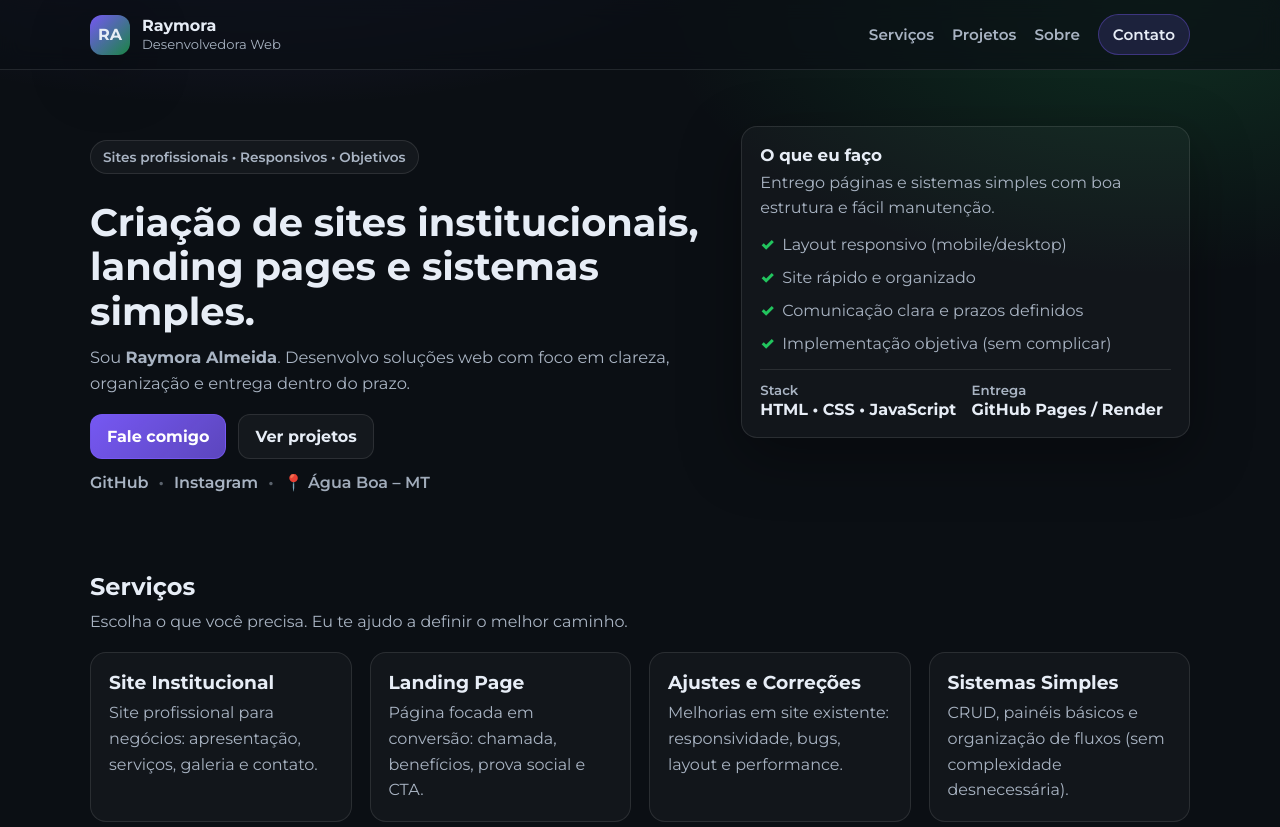
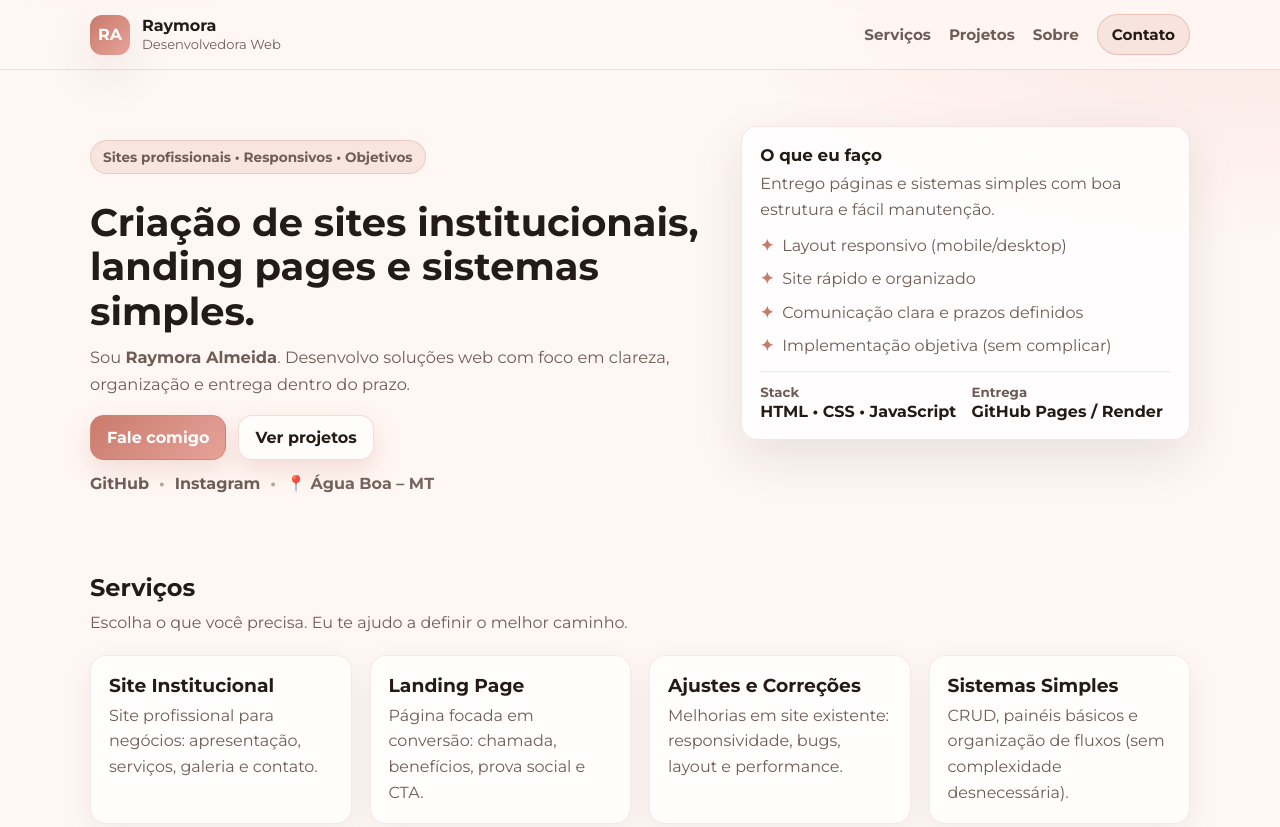
Before and after one commit to RaymoraKatielly/raymora-portfolio, a plain HTML site: page index.html in a window 1280 px wide. Shown: the top 827 px of the page. Drawn offline with Linux system fonts and the light colour scheme.

Commit message:
style atualizado

```diff
--- a/style.css
+++ b/style.css
@@ -1,16 +1,21 @@
 :root{
-  --bg:#0b0f14;
-  --panel:#0f1621;
-  --card:#101a27;
-  --text:#e7edf6;
-  --muted:#a9b4c3;
-  --line:rgba(255,255,255,.10);
-  --brand:#7c5cff;
-  --brand2:#22c55e;
+  /* Paleta terracota/rosa (delicada) */
+  --bg:#fff7f4;          /* fundo */
+  --panel:#ffffff;       /* painéis */
+  --card:#ffffff;        /* cards */
+  --text:#241b16;        /* texto principal */
+  --muted:#6e5d57;       /* texto secundário */
+  --line:rgba(36,27,22,.10);
+
+  --brand:#c97b6b;       /* terracota */
+  --brand-2:#e7a39a;     /* rosa queimado */
+  --accent:#f3d7cf;      /* blush */
+  --shadow: 0 18px 50px rgba(36,27,22,.10);
+
   --radius:16px;
-  --shadow: 0 18px 60px rgba(0,0,0,.35);
   --max:1100px;
   --gap:18px;
+
   font-family:"Montserrat",system-ui,-apple-system,Segoe UI,Roboto,Arial,sans-serif;
 }
 
@@ -19,97 +24,69 @@ html{scroll-behavior:smooth}
 body{
   margin:0;
   color:var(--text);
-  background: radial-gradient(1200px 600px at 20% -10%, rgba(124,92,255,.25), transparent 55%),
-              radial-gradient(900px 500px at 90% 0%, rgba(34,197,94,.18), transparent 55%),
-              var(--bg);
+  background:
+    radial-gradient(1000px 500px at 10% -10%, rgba(201,123,107,.22), transparent 55%),
+    radial-gradient(900px 450px at 95% 0%, rgba(231,163,154,.20), transparent 55%),
+    var(--bg);
 }
 
-a{color:inherit; text-decoration:none}
-a:hover{opacity:.9}
+a{color:inherit;text-decoration:none}
+a:hover{opacity:.92}
 
-.container{
-  width:min(100% - 36px, var(--max));
-  margin-inline:auto;
-}
+.container{width:min(100% - 36px, var(--max)); margin-inline:auto}
 
 /* Header */
 .header{
-  position:sticky;
-  top:0;
-  z-index:50;
+  position:sticky; top:0; z-index:50;
   backdrop-filter: blur(10px);
-  background: rgba(11,15,20,.70);
+  background: rgba(255,247,244,.85);
   border-bottom:1px solid var(--line);
 }
 
 .header-inner{
-  display:flex;
-  align-items:center;
-  justify-content:space-between;
-  padding:14px 0;
-  gap:16px;
+  display:flex; align-items:center; justify-content:space-between;
+  padding:14px 0; gap:16px;
 }
 
-.brand{
-  display:flex;
-  align-items:center;
-  gap:12px;
-}
-
+.brand{display:flex; align-items:center; gap:12px}
 .brand-mark{
-  width:40px;height:40px;
-  border-radius:12px;
-  display:grid;place-items:center;
-  font-weight:800;
-  background: linear-gradient(135deg, rgba(124,92,255,.95), rgba(34,197,94,.65));
+  width:40px; height:40px; border-radius:12px;
+  display:grid; place-items:center;
+  font-weight:800; color:#fff;
+  background: linear-gradient(135deg, var(--brand), var(--brand-2));
   box-shadow: var(--shadow);
 }
-
 .brand-text strong{display:block; line-height:1.1}
 .brand-text small{display:block; color:var(--muted); font-size:.82rem; margin-top:2px}
 
 .nav{
-  display:flex;
-  align-items:center;
-  gap:18px;
+  display:flex; align-items:center; gap:18px;
 }
+.nav a{color:var(--muted); font-weight:700; font-size:.95rem}
+.nav a:hover{color:var(--text)}
 
-.nav a{
-  color:var(--muted);
-  font-weight:600;
-  font-size:.95rem;
-}
-.nav a:hover{color:var(--text)}
 .nav-cta{
-  padding:10px 14px;
-  border-radius:999px;
-  background: rgba(124,92,255,.16);
-  border:1px solid rgba(124,92,255,.35);
+  padding:10px 14px; border-radius:999px;
+  background: rgba(201,123,107,.14);
+  border:1px solid rgba(201,123,107,.35);
   color:var(--text) !important;
 }
 
 /* Mobile menu button */
 .nav-toggle{
   display:none;
-  width:44px;height:44px;
-  border-radius:12px;
-  background: rgba(255,255,255,.06);
+  width:44px;height:44px;border-radius:12px;
+  background: rgba(36,27,22,.04);
   border:1px solid var(--line);
   cursor:pointer;
 }
 .nav-toggle span{
-  display:block;
-  height:2px;
-  width:20px;
-  margin:5px auto;
-  background: var(--text);
-  border-radius:10px;
+  display:block; height:2px; width:20px;
+  margin:5px auto; background: var(--text); border-radius:10px;
 }
 
 /* Hero */
-.hero{
-  padding:56px 0 24px;
-}
+.hero{padding:56px 0 24px}
 
 .hero-grid{
   display:grid;
@@ -122,10 +99,10 @@ a:hover{opacity:.9}
   display:inline-flex;
   padding:8px 12px;
   border-radius:999px;
-  border:1px solid var(--line);
-  background: rgba(255,255,255,.04);
+  border:1px solid rgba(201,123,107,.25);
+  background: rgba(243,215,207,.55);
   color:var(--muted);
-  font-weight:600;
+  font-weight:700;
   font-size:.85rem;
 }
 
@@ -138,18 +115,14 @@ h1{
 .lead{
   color:var(--muted);
   font-size:1.02rem;
-  line-height:1.6;
+  line-height:1.65;
   margin:0 0 18px;
 }
 
 .hero-actions{display:flex; gap:12px; flex-wrap:wrap; margin: 0 0 14px}
 .hero-links{
-  display:flex;
-  gap:10px;
-  flex-wrap:wrap;
-  align-items:center;
-  color:var(--muted);
-  font-weight:600;
+  display:flex; gap:10px; flex-wrap:wrap; align-items:center;
+  color:var(--muted); font-weight:700;
 }
 .dot{opacity:.5}
 .location{opacity:.95}
@@ -161,53 +134,37 @@ h1{
   justify-content:center;
   gap:8px;
   padding:12px 16px;
-  border-radius:12px;
-  background: linear-gradient(135deg, rgba(124,92,255,.95), rgba(124,92,255,.72));
-  border:1px solid rgba(124,92,255,.55);
+  border-radius:14px;
+  background: linear-gradient(135deg, var(--brand), var(--brand-2));
+  border:1px solid rgba(201,123,107,.55);
   color:white;
-  font-weight:700;
+  font-weight:800;
   cursor:pointer;
+  box-shadow: 0 10px 24px rgba(201,123,107,.22);
 }
+.btn:hover{transform: translateY(-1px)}
+.btn:active{transform:none}
 
-.btn:hover{transform: translateY(-1px)}
 .btn-outline{
-  background: rgba(255,255,255,.04);
-  border:1px solid var(--line);
+  background: rgba(255,255,255,.75);
+  border:1px solid rgba(201,123,107,.25);
   color:var(--text);
 }
-.btn-small{
-  padding:10px 12px;
-  border-radius:12px;
-  font-size:.92rem;
-}
-.btn:active{transform:none}
+.btn-small{padding:10px 12px; border-radius:12px; font-size:.92rem}
 
 /* Hero side card */
 .hero-card{
-  background: rgba(255,255,255,.03);
-  border:1px solid var(--line);
+  background: rgba(255,255,255,.78);
+  border:1px solid rgba(201,123,107,.18);
   border-radius: var(--radius);
   padding:18px;
   box-shadow: var(--shadow);
 }
 
-.hero-card-top h2{
-  font-size:1.05rem;
-  margin:0 0 6px;
-}
-.hero-card-top p{
-  margin:0 0 12px;
-  color:var(--muted);
-  line-height:1.55;
-}
+.hero-card-top h2{font-size:1.05rem; margin:0 0 6px}
+.hero-card-top p{margin:0 0 12px; color:var(--muted); line-height:1.6}
 
-.checks{
-  list-style:none;
-  padding:0;
-  margin:0 0 14px;
-  display:grid;
-  gap:10px;
-}
+.checks{list-style:none; padding:0; margin:0 0 14px; display:grid; gap:10px}
 .checks li{
   padding-left:22px;
   position:relative;
@@ -215,11 +172,10 @@ h1{
   line-height:1.45;
 }
 .checks li::before{
-  content:"✓";
+  content:"✦";
   position:absolute;
-  left:0;
-  top:0;
-  color: var(--brand2);
+  left:0; top:0;
+  color: var(--brand);
   font-weight:900;
 }
 
@@ -227,29 +183,17 @@ h1{
   display:grid;
   grid-template-columns:1fr 1fr;
   gap:12px;
-  border-top:1px solid var(--line);
+  border-top:1px solid rgba(201,123,107,.18);
   padding-top:12px;
 }
-.hero-mini small{display:block; color:var(--muted); font-weight:600}
+.hero-mini small{display:block; color:var(--muted); font-weight:700}
 .hero-mini strong{display:block; margin-top:2px}
 
 /* Sections */
 .section{padding:56px 0}
-.section-head{
-  display:flex;
-  flex-direction:column;
-  gap:8px;
-  margin-bottom:18px;
-}
-.section-head h2{
-  margin:0;
-  font-size:1.5rem;
-}
-.section-head p{
-  margin:0;
-  color:var(--muted);
-  line-height:1.6;
-}
+.section-head{display:flex; flex-direction:column; gap:8px; margin-bottom:18px}
+.section-head h2{margin:0; font-size:1.5rem}
+.section-head p{margin:0; color:var(--muted); line-height:1.65}
 
 .grid-4{
   display:grid;
@@ -263,10 +207,11 @@ h1{
 }
 
 .card, .project, .about-card, .mini-card{
-  background: rgba(255,255,255,.03);
-  border:1px solid var(--line);
+  background: rgba(255,255,255,.80);
+  border:1px solid rgba(201,123,107,.16);
   border-radius: var(--radius);
   padding:18px;
+  box-shadow: 0 10px 32px rgba(36,27,22,.06);
 }
 
 .card h3{margin:0 0 6px}
@@ -276,8 +221,8 @@ h1{
   margin-top:16px;
   padding:14px 16px;
   border-radius:14px;
-  background: rgba(124,92,255,.10);
-  border:1px solid rgba(124,92,255,.22);
+  background: rgba(243,215,207,.65);
+  border:1px solid rgba(201,123,107,.20);
   color: var(--text);
 }
 
@@ -292,63 +237,42 @@ h1{
 .project h3{margin:0; font-size:1.1rem}
 .tag{
   font-size:.78rem;
-  font-weight:700;
+  font-weight:800;
   color: var(--text);
   padding:6px 10px;
   border-radius:999px;
-  border:1px solid var(--line);
-  background: rgba(255,255,255,.04);
+  border:1px solid rgba(201,123,107,.22);
+  background: rgba(243,215,207,.55);
   white-space:nowrap;
 }
-.project p{margin:0 0 12px; color:var(--muted); line-height:1.6}
+.project p{margin:0 0 12px; color:var(--muted); line-height:1.65}
 .project-actions{display:flex; gap:10px; flex-wrap:wrap}
 .tiny{font-size:.82rem; opacity:.9}
 
 /* About */
-.about-card p{color:var(--muted); line-height:1.7; margin:0 0 14px}
-.about-grid{
-  display:grid;
-  grid-template-columns: 1fr 1fr;
-  gap: var(--gap);
-}
-.mini-card small{display:block; color:var(--muted); font-weight:700; margin-bottom:6px}
+.about-card p{color:var(--muted); line-height:1.75; margin:0 0 14px}
+.about-grid{display:grid; grid-template-columns: 1fr 1fr; gap: var(--gap)}
+.mini-card small{display:block; color:var(--muted); font-weight:800; margin-bottom:6px}
 .mini-card strong{display:block; margin-bottom:6px}
 .mini-card span{display:block; color:var(--muted); line-height:1.6}
 
 /* Contact */
-.contact-grid{
-  display:grid;
-  grid-template-columns: 1fr 1fr;
-  gap: var(--gap);
-}
-.contact-list{
-  list-style:none;
-  padding:0;
-  margin:0;
-  display:grid;
-  gap:10px;
-}
+.contact-grid{display:grid; grid-template-columns: 1fr 1fr; gap: var(--gap)}
+.contact-list{list-style:none; padding:0; margin:0; display:grid; gap:10px}
 .contact-list a{
-  color: #d8dfff;
+  color: #7a4b41;
   text-decoration:underline;
   text-underline-offset: 3px;
 }
 .muted{color:var(--muted)}
-.quick{
-  display:flex;
-  gap:10px;
-  flex-wrap:wrap;
-  margin-top:12px;
-}
+.quick{display:flex; gap:10px; flex-wrap:wrap; margin-top:12px}
 
 /* Footer */
 .footer{
   margin-top:18px;
   padding-top:14px;
-  border-top:1px solid var(--line);
-  display:flex;
-  align-items:center;
-  justify-content:space-between;
+  border-top:1px solid rgba(201,123,107,.18);
+  display:flex; align-items:center; justify-content:space-between;
   gap:12px;
   color:var(--muted);
 }
@@ -357,7 +281,7 @@ h1{
 
 /* Responsive */
 @media (max-width: 980px){
-  .hero-grid{grid-template-columns:1fr; }
+  .hero-grid{grid-template-columns:1fr;}
   .grid-4{grid-template-columns: repeat(2, 1fr);}
   .grid-3{grid-template-columns: 1fr;}
   .about-grid{grid-template-columns: 1fr;}
@@ -367,20 +291,20 @@ h1{
 @media (max-width: 720px){
   .nav-toggle{display:block}
   .nav{
-    position: absolute;
-    right: 18px;
-    top: 64px;
+    position:absolute;
+    right:18px;
+    top:64px;
     display:none;
     flex-direction:column;
     gap:10px;
     padding:12px;
     width: min(320px, calc(100% - 36px));
-    background: rgba(11,15,20,.92);
-    border:1px solid var(--line);
+    background: rgba(255,247,244,.96);
+    border:1px solid rgba(201,123,107,.22);
     border-radius:16px;
     box-shadow: var(--shadow);
   }
   .nav.open{display:flex}
   .nav a{padding:10px 12px; border-radius:12px}
-  .nav a:hover{background: rgba(255,255,255,.05)}
+  .nav a:hover{background: rgba(243,215,207,.55)}
 }
```
